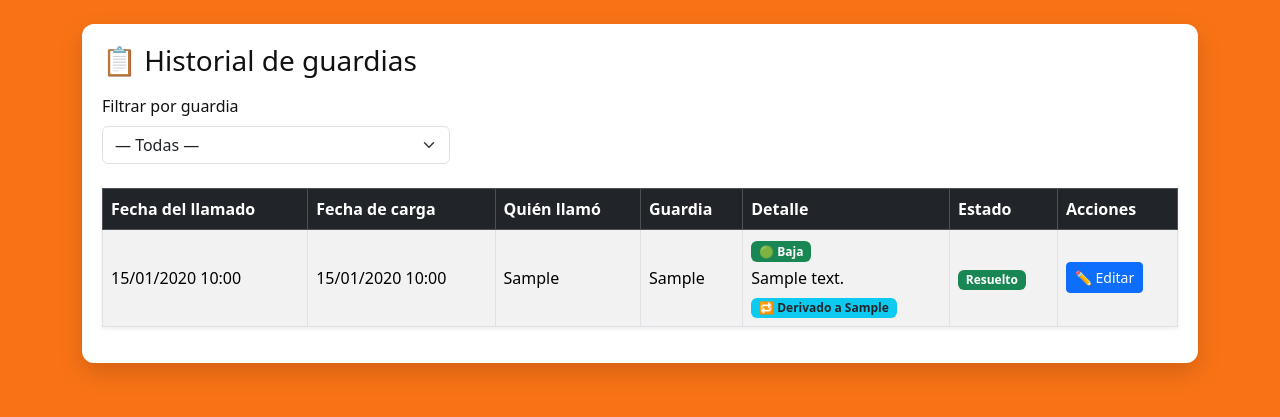
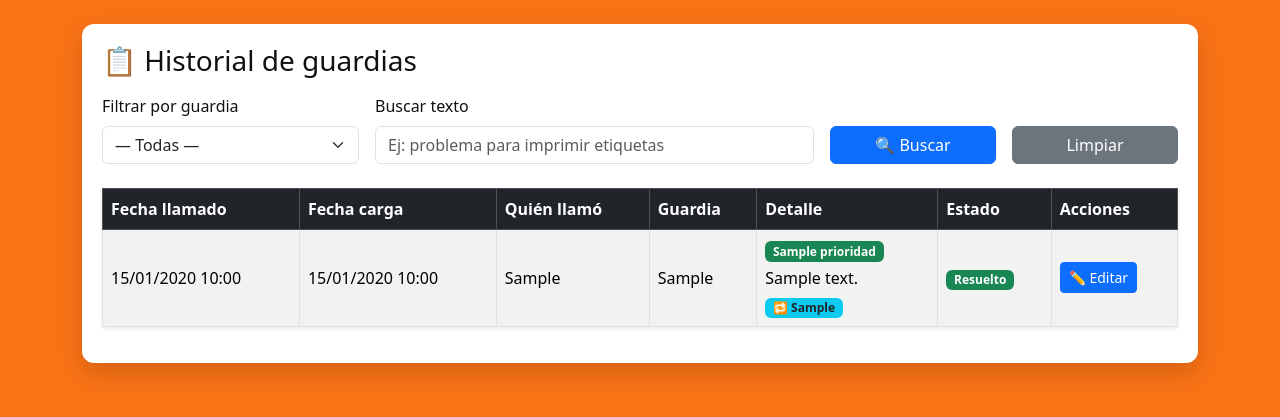
Before and after one commit to Agustin1112/guardias_it, a Flask app: page / in a window 1280 px wide. Shown: the part 65-482 px from the top of the page. Run offline with Flask 3, Linux system fonts and the light colour scheme; a user stored in the database is signed in; a database or web service that is not in the repository returns one stand-in record (values such as "Sample title"); some libraries are stand-ins or nearby versions.

Commit message:
Búsqueda flexible de guardias con resaltado de texto

```diff
--- a/app.py
+++ b/app.py
@@ -138,6 +138,11 @@ def logout():
 
 
 # ================== INDEX ==================
+import re
+from datetime import datetime, timedelta
+from flask import request, render_template
+from flask_login import login_required, current_user
+
 @app.route("/")
 @login_required
 def index():
@@ -147,7 +152,8 @@ def index():
     guardia_filtro = request.args.get("guardia")
     estado_filtro = request.args.get("estado")
     resueltos_filtro = request.args.get("resueltos")
-    from_dashboard = request.args.get("from_dashboard")  # 👈 NUEVO
+    from_dashboard = request.args.get("from_dashboard")
+    q = request.args.get("q")
     page = int(request.args.get("page", 1))
 
     where = []
@@ -170,7 +176,6 @@ def index():
     if estado_filtro == "Resuelto":
         where.append("estado = 'Resuelto'")
         where.append("fecha_resolucion IS NOT NULL")
-
     elif estado_filtro:
         where.append("estado = %s")
         params.append(estado_filtro)
@@ -189,8 +194,21 @@ def index():
         where.append("fecha_resolucion >= date_trunc('week', CURRENT_DATE)")
 
     # =========================
-    # QUERY FINAL
+    # 🔍 BÚSQUEDA FLEXIBLE
     # =========================
+    if q:
+        q_norm = re.sub(r"[\s\-]+", "", q.lower())
+        like = f"%{q_norm}%"
+
+        where.append("""
+            (
+                LOWER(REPLACE(REPLACE(descripcion, ' ', ''), '-', '')) LIKE %s
+                OR LOWER(REPLACE(REPLACE(quien_llamo, ' ', ''), '-', '')) LIKE %s
+                OR LOWER(REPLACE(REPLACE(COALESCE(derivado_a,''), ' ', ''), '-', '')) LIKE %s
+            )
+        """)
+        params.extend([like, like, like])
+
     where_sql = "WHERE " + " AND ".join(where) if where else ""
 
     query = f"""
@@ -212,6 +230,7 @@ def index():
     # =========================
     # PAGINACIÓN
     # =========================
+    ITEMS_PER_PAGE = 10
     total = len(guardias_all)
     total_pages = (total + ITEMS_PER_PAGE - 1) // ITEMS_PER_PAGE
     start = (page - 1) * ITEMS_PER_PAGE
@@ -219,12 +238,32 @@ def index():
     guardias_pag = guardias_all[start:end]
 
     # =========================
-    # MARCAR RECIENTES
+    # RECIENTES + RESALTADO
     # =========================
     now = datetime.now()
-    for g in guardias_pag:
-        fecha_registro = g["fecha_registro"]
-        g["recent"] = fecha_registro and fecha_registro > now - timedelta(minutes=10)
+
+    if q:
+        pattern = re.compile(
+            r"(" + r"[\s\-]*".join(map(re.escape, q_norm)) + r")",
+            re.IGNORECASE
+        )
+
+        def highlight(text):
+            if not text:
+                return text
+            return pattern.sub(r"<mark>\1</mark>", text)
+
+        for g in guardias_pag:
+            g["recent"] = g["fecha_registro"] and g["fecha_registro"] > now - timedelta(minutes=10)
+            g["descripcion_html"] = highlight(g["descripcion"])
+            g["quien_llamo_html"] = highlight(g["quien_llamo"])
+            g["derivado_a_html"] = highlight(g["derivado_a"]) if g["derivado_a"] else None
+    else:
+        for g in guardias_pag:
+            g["recent"] = g["fecha_registro"] and g["fecha_registro"] > now - timedelta(minutes=10)
+            g["descripcion_html"] = g["descripcion"]
+            g["quien_llamo_html"] = g["quien_llamo"]
+            g["derivado_a_html"] = g["derivado_a"]
 
     # =========================
     # GUARDIAS DISPONIBLES
@@ -247,10 +286,14 @@ def index():
         guardia_filtro=guardia_filtro,
         estado_filtro=estado_filtro,
         resueltos_filtro=resueltos_filtro,
-        from_dashboard=from_dashboard,  # 👈 PASARLO AL TEMPLATE
+        from_dashboard=from_dashboard,
+        q=q,
         page=page,
         total_pages=total_pages
     )
+
+
+
 
 
 
--- a/templates/index.html
+++ b/templates/index.html
@@ -1,15 +1,23 @@
 {% extends "base.html" %}
-
 {% block content %}
 
 <h3 class="mb-3">📋 Historial de guardias</h3>
 
-{% if current_user.es_admin %}
-<!-- FILTRO POR GUARDIA (solo admins) -->
-<form method="get" class="row g-3 mb-4">
-    <div class="col-md-4">
+<style>
+    mark {
+        background-color: #ffe066;
+        padding: 0 4px;
+        border-radius: 4px;
+        font-weight: 600;
+    }
+</style>
+
+<form method="get" class="row g-3 mb-4 align-items-end">
+
+    {% if current_user.es_admin %}
+    <div class="col-md-3">
         <label class="form-label">Filtrar por guardia</label>
-        <select name="guardia" class="form-select" onchange="this.form.submit()">
+        <select name="guardia" class="form-select">
             <option value="">— Todas —</option>
             {% for g in guardias_disponibles %}
                 <option value="{{ g.quien_guardia }}"
@@ -19,32 +27,41 @@
             {% endfor %}
         </select>
     </div>
+    {% endif %}
 
-    {% if guardia_filtro %}
-    <div class="col-md-2 align-self-end">
-        <a href="/dashboard" class="btn btn-secondary">
-    Volver al dashboard
-</a>
+    <div class="col-md-5">
+        <label class="form-label">Buscar texto</label>
+        <input
+            type="text"
+            name="q"
+            class="form-control"
+            placeholder="Ej: problema para imprimir etiquetas"
+            value="{{ q or '' }}"
+        >
+    </div>
 
+    <div class="col-md-2">
+        <button class="btn btn-primary w-100">🔍 Buscar</button>
     </div>
-    {% endif %}
+
+    <div class="col-md-2">
+        <a href="/" class="btn btn-secondary w-100">Limpiar</a>
+    </div>
+
 </form>
-{% endif %}
 
-<!-- MENSAJE SI NO HAY GUARDIAS -->
 {% if guardias|length == 0 %}
 <div class="alert alert-info text-center">
     No hay llamados registrados.
 </div>
 {% endif %}
 
-<!-- TABLA DE GUARDIAS -->
 {% if guardias|length > 0 %}
 <table class="table table-striped table-bordered align-middle shadow-sm">
     <thead class="table-dark">
         <tr>
-            <th>Fecha del llamado</th>
-            <th>Fecha de carga</th>
+            <th>Fecha llamado</th>
+            <th>Fecha carga</th>
             <th>Quién llamó</th>
             <th>Guardia</th>
             <th>Detalle</th>
@@ -55,55 +72,49 @@
 
     <tbody>
         {% for g in guardias %}
-        <tr {% if g.recent %}style="background-color: #eafaf1;"{% endif %}>
+        <tr {% if g.recent %}style="background-color:#eafaf1"{% endif %}>
             <td>{{ g.fecha_llamado.strftime('%d/%m/%Y %H:%M') }}</td>
             <td>{{ g.fecha_registro.strftime('%d/%m/%Y %H:%M') }}</td>
-            <td>{{ g.quien_llamo }}</td>
+
+            <td>{{ g.quien_llamo_html | safe }}</td>
             <td>{{ g.quien_guardia }}</td>
 
-            <!-- DETALLE -->
             <td>
-                {% if g.prioridad == "Alta" %}
-                    <span class="badge bg-danger">🔴 Alta</span>
-                {% elif g.prioridad == "Media" %}
-                    <span class="badge bg-warning text-dark">🟡 Media</span>
-                {% else %}
-                    <span class="badge bg-success">🟢 Baja</span>
-                {% endif %}
+                <span class="badge
+                    {% if g.prioridad == 'Alta' %}bg-danger
+                    {% elif g.prioridad == 'Media' %}bg-warning text-dark
+                    {% else %}bg-success{% endif %}">
+                    {{ g.prioridad }}
+                </span>
 
                 <div class="mt-1">
-                    {{ g.descripcion }}
+                    {{ g.descripcion_html | safe }}
                 </div>
 
-                {% if g.derivado %}
+                {% if g.derivado_a_html %}
                 <div class="mt-1">
                     <span class="badge bg-info text-dark">
-                        🔁 Derivado a {{ g.derivado_a }}
+                        🔁 {{ g.derivado_a_html | safe }}
                     </span>
                 </div>
                 {% endif %}
             </td>
 
-            <!-- ESTADO -->
             <td>
                 <span class="badge
-                    {% if g.estado == 'Abierto' %} bg-danger
-                    {% elif g.estado == 'En progreso' %} bg-warning text-dark
-                    {% elif g.estado == 'Resuelto' %} bg-success
-                    {% elif g.estado == 'Cerrado' %} bg-secondary
-                    {% else %} bg-light text-dark
-                    {% endif %}">
+                    {% if g.estado == 'Abierto' %}bg-danger
+                    {% elif g.estado == 'En progreso' %}bg-warning text-dark
+                    {% elif g.estado == 'Resuelto' %}bg-success
+                    {% else %}bg-secondary{% endif %}">
                     {{ g.estado }}
                 </span>
             </td>
 
-            <!-- ACCIONES -->
             <td>
                 <a href="{{ url_for('editar_guardia', guardia_id=g.id) }}"
-   class="btn btn-sm btn-primary">
-   ✏️ Editar
-</a>
-
+                   class="btn btn-sm btn-primary">
+                    ✏️ Editar
+                </a>
             </td>
         </tr>
         {% endfor %}
```
Also changed, not shown: other parts of templates/index.html (+5 -32 lines).
